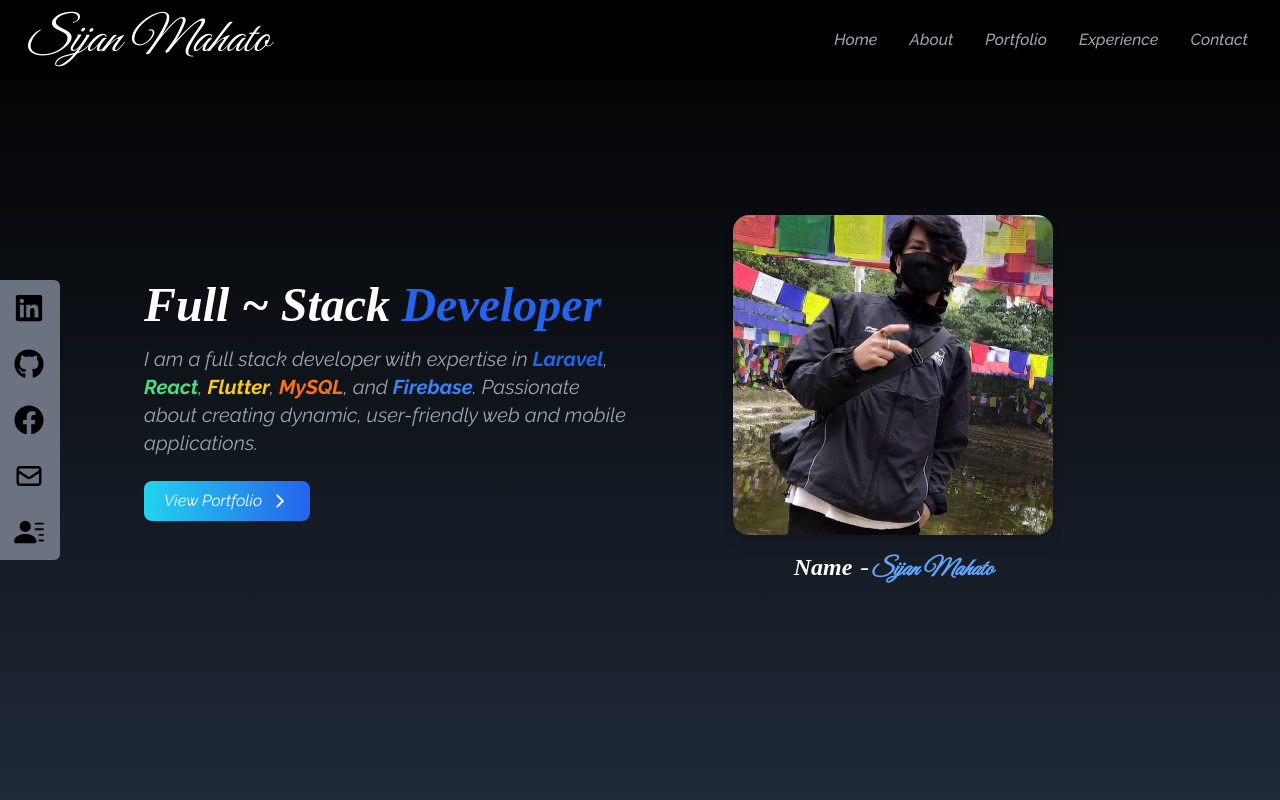
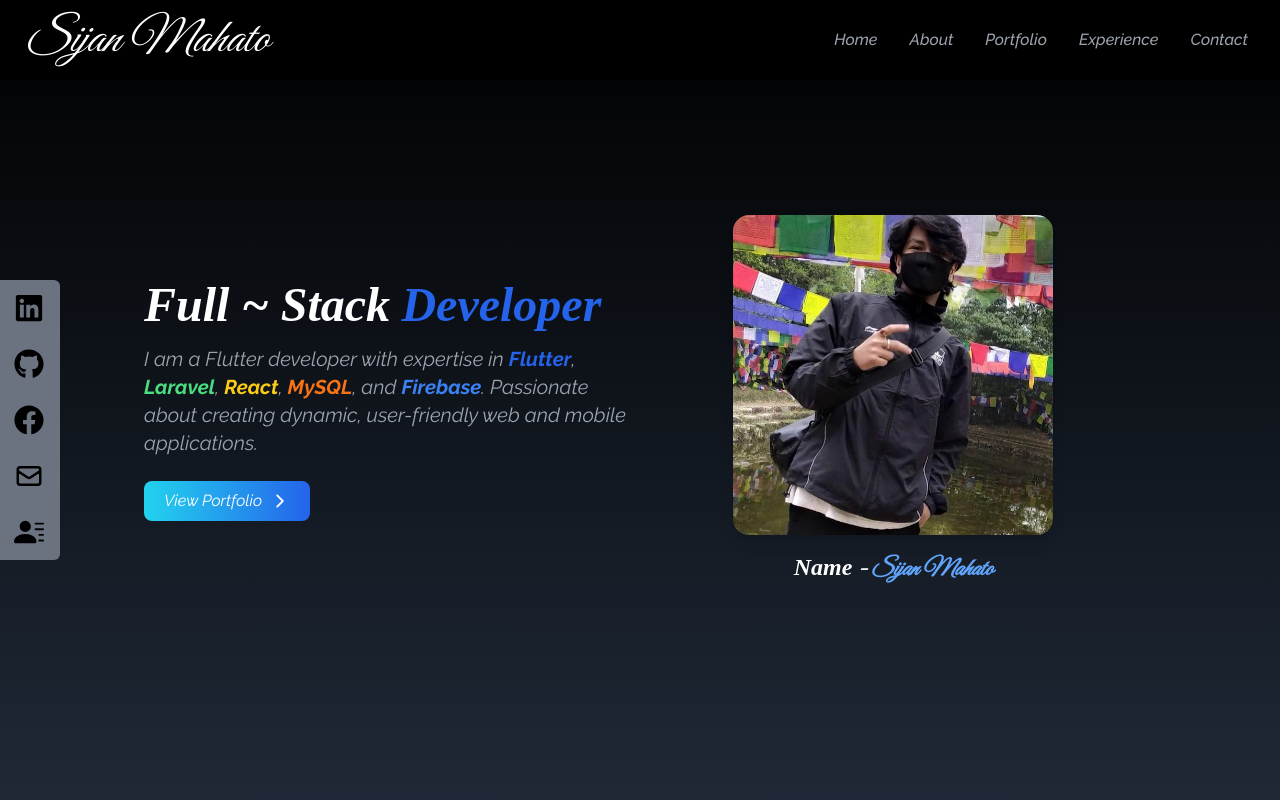
Before and after one commit to Siz-An/portfolio-reactjs, a React (Create React App) app: page / in a window 1280 px wide. Shown: the top 800 px of the page. Built offline with nearby package versions, Linux system fonts and the light colour scheme; the HTML template or start-up script is replaced by a standard one; a web font is replaced by a local one.

Commit message:
Update Home.jsx

```diff
--- a/src/components/Home.jsx
+++ b/src/components/Home.jsx
@@ -23,10 +23,10 @@ export default function Home() {
           </h2>
 
           <p className="text-lg sm:text-xl text-gray-400 mb-6 italic">
-            I am a full stack developer with expertise in{" "}
-            <span className="text-blue-600 font-bold">Laravel</span>,{" "}
-            <span className="text-green-400 font-bold">React</span>,{" "}
-            <span className="text-yellow-400 font-bold">Flutter</span>,{" "}
+            I am a Flutter developer with expertise in{" "}
+            <span className="text-blue-600 font-bold">Flutter</span>,{" "}
+            <span className="text-green-400 font-bold">Laravel</span>,{" "}
+            <span className="text-yellow-400 font-bold">React</span>,{" "}
             <span className="text-orange-500 font-bold">MySQL</span>, and{" "}
             <span className="text-blue-500 font-bold">Firebase</span>. Passionate
             about creating dynamic, user-friendly web and mobile applications.
```
